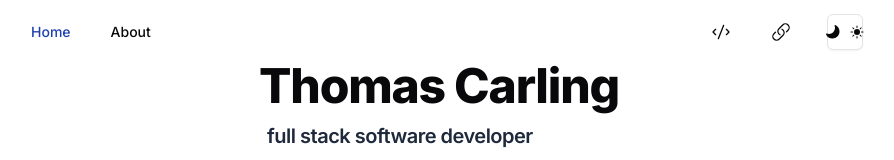
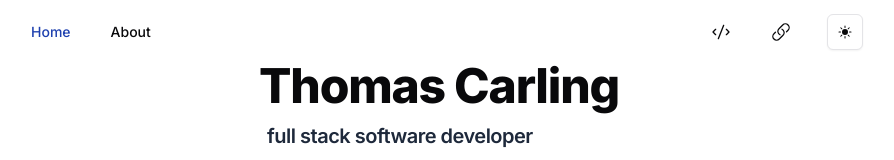
Before and after one commit to ThomasMCarling/portfolio-site, a Next.js app: page / in a window 1280 px wide. Shown: the top 160 px of the page, without its empty margins (201-1095 px from the left). Built offline with nearby package versions, Linux system fonts and the light colour scheme.

Commit message:
fix light mode icon

```diff
--- a/src/components/theme-toggle.tsx
+++ b/src/components/theme-toggle.tsx
@@ -19,8 +19,8 @@ export const ThemeToggle = () => {
     <DropdownMenu>
       <DropdownMenuTrigger asChild>
         <Button variant="outline" size="icon">
-          <Moon className="size-0 dark:size-5" />
-          <Sun className="size-5 dark:size-0" />
+          <Moon className="hidden size-5 dark:block" />
+          <Sun className="size-5 dark:hidden" />
           <span className="sr-only">Toggle theme</span>
         </Button>
       </DropdownMenuTrigger>
```
